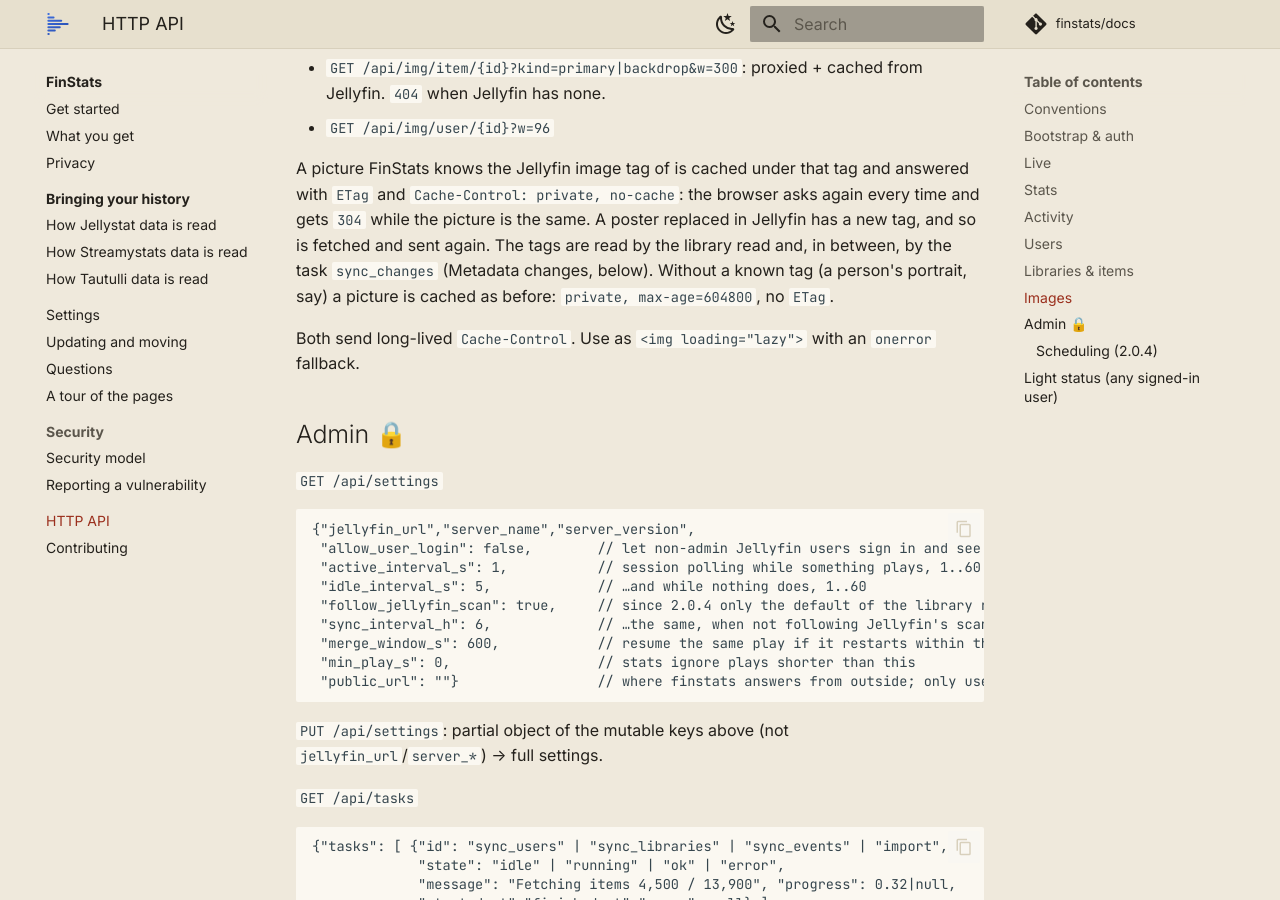
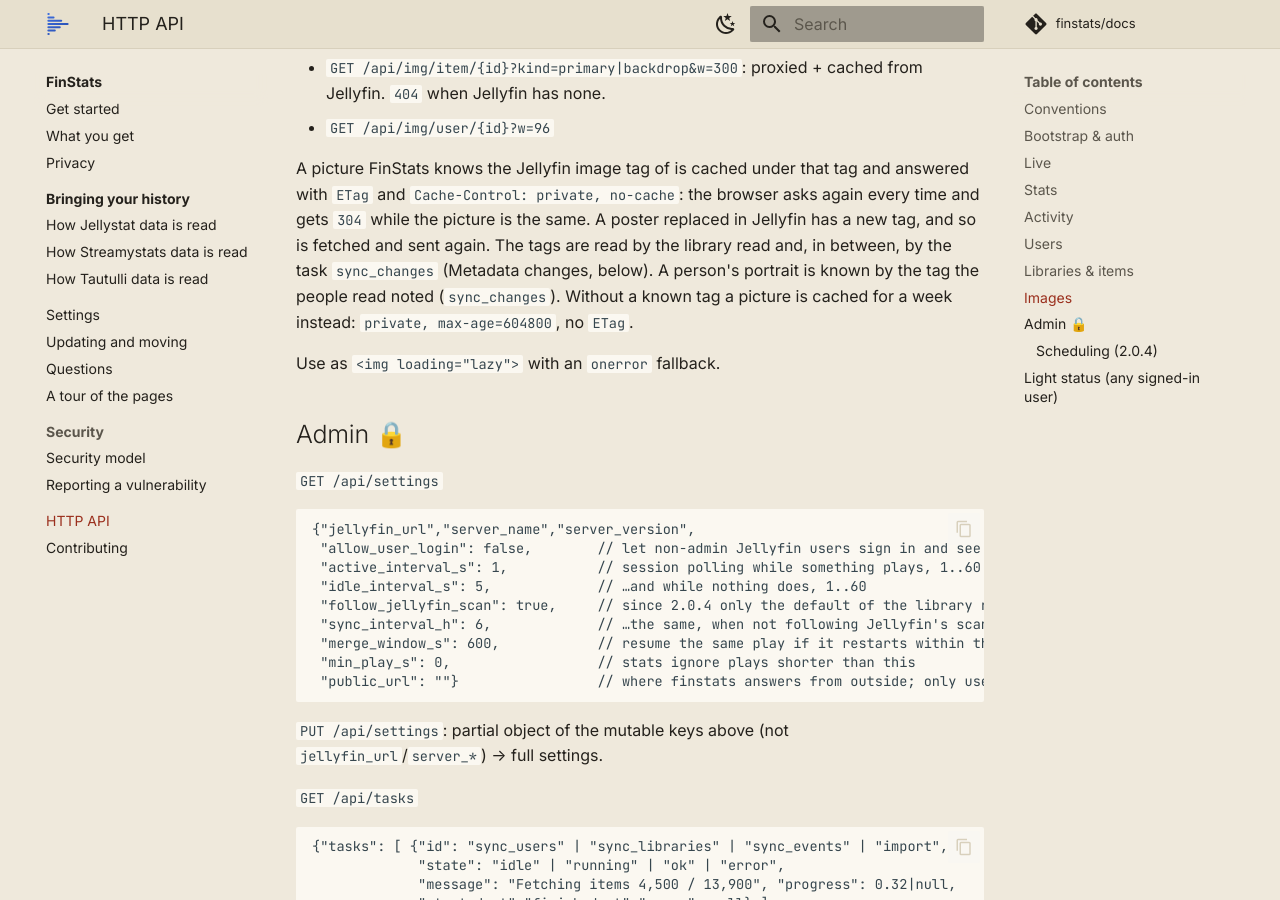
Before and after one commit to finstats/docs, an MkDocs documentation site: the page built from docs/finstats/api.md, in a window 1280 px wide and 900 px high, scrolled down 6562 px. Built offline with MkDocs 1.6.1 and Material for MkDocs 9.7.7, drawn with Linux system fonts in a browser that asks for light colours; comment, search, counter and statistics services are not loaded.

Commit message:
docs: finstatsWelcome() in the console asks the welcome again; key limit is 400; image caching said once

```diff
--- a/docs/finstats/api.md
+++ b/docs/finstats/api.md
@@ -241,9 +241,10 @@ A picture FinStats knows the Jellyfin image tag of is cached under that tag and
 `Cache-Control: private, no-cache`: the browser asks again every time and gets `304` while the picture is the same.
 A poster replaced in Jellyfin has a new tag, and so is fetched and sent again. The tags are read by the library read
 and, in between, by the task `sync_changes` (Metadata changes, below).
-Without a known tag (a person's portrait, say) a picture is cached as before: `private, max-age=604800`, no `ETag`.
-
-Both send long-lived `Cache-Control`. Use as `<img loading="lazy">` with an `onerror` fallback.
+A person's portrait is known by the tag the people read noted (`sync_changes`). Without a known tag a picture is cached
+for a week instead: `private, max-age=604800`, no `ETag`.
+
+Use as `<img loading="lazy">` with an `onerror` fallback.
 
 ## Admin 🔒
 
```
Also changed, not shown: other parts of docs/finstats/api.md (+1 -1 lines), docs/finstats/settings.md (+1 -1 lines).
